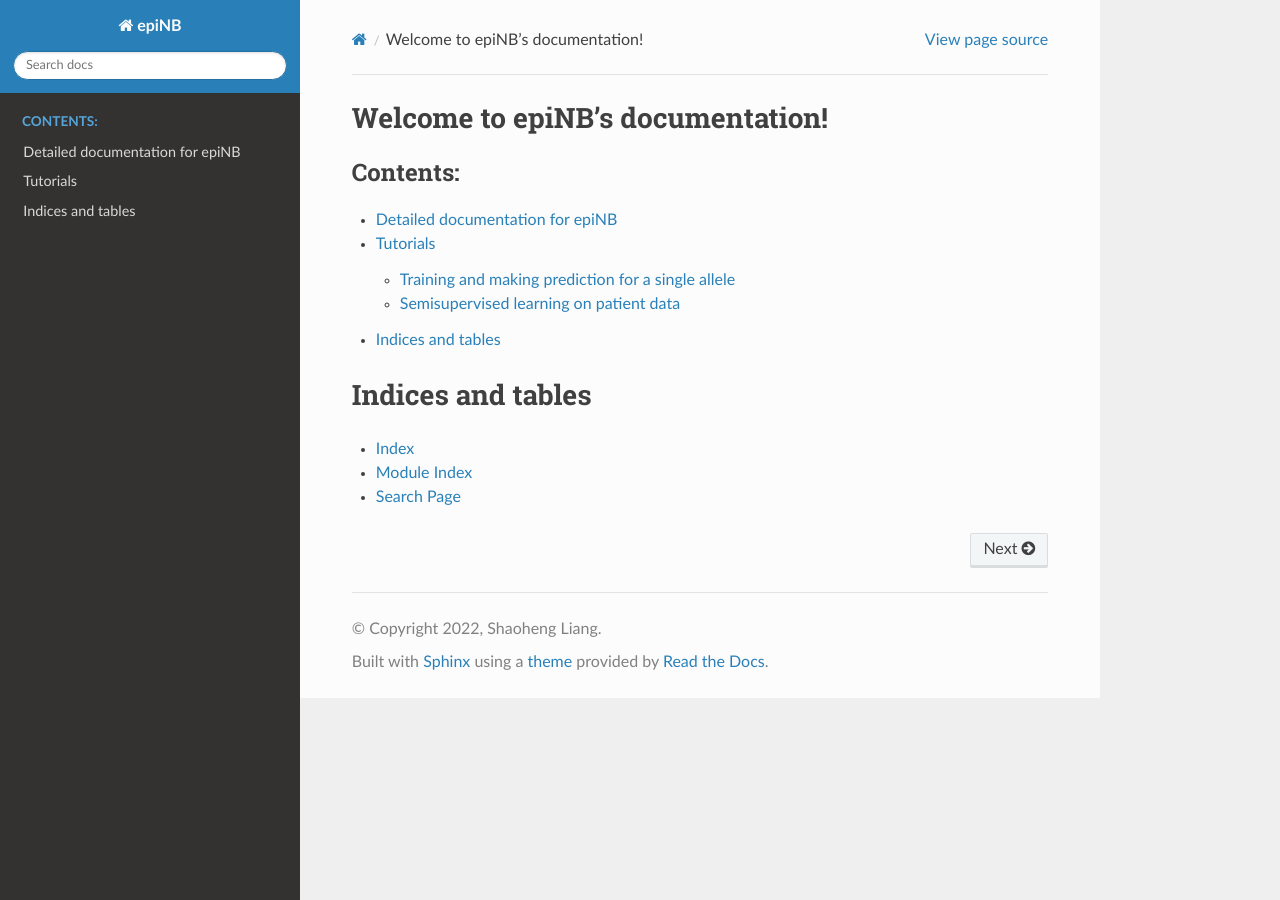
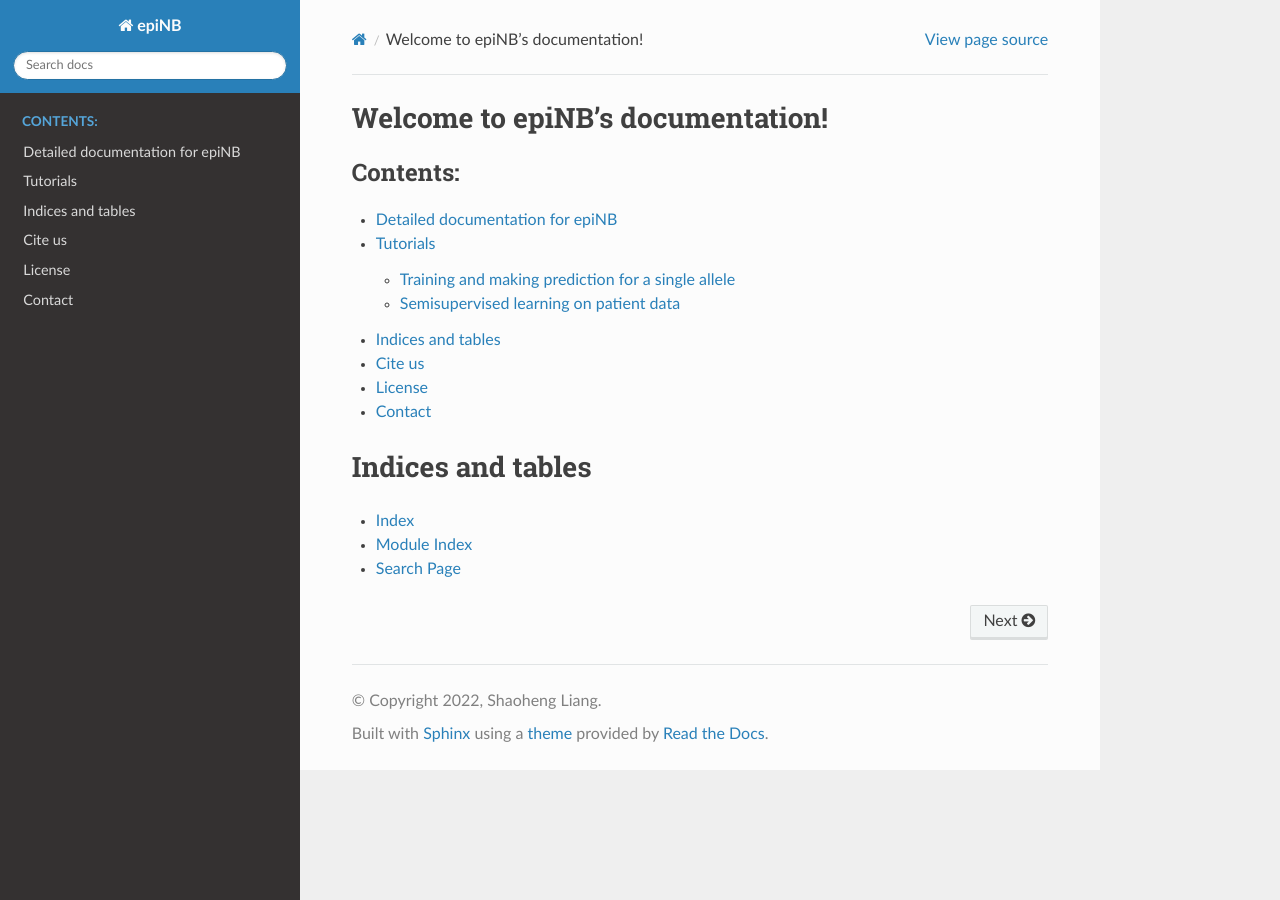
Before and after one commit to KChen-lab/epiNB, a Sphinx documentation site: the page built from docs/index.rst, in a window 1280 px wide. Built offline with Sphinx 7.4.7 and the Read the Docs theme 2.0.0, drawn with Linux system fonts in a browser that asks for light colours.

Commit message:
add essential parts for the site

```diff
--- /dev/null
+++ b/docs/citation.rst
@@ -0,0 +1,4 @@
+Cite us
+=======================
+
+Manuscript in preparation. We will put one on BioRxiv soon.
--- /dev/null
+++ b/docs/contact.rst
@@ -0,0 +1,4 @@
+Contact
+=======================
+
+Shaoheng Liang sliang3@mdanderson.org
--- a/docs/index.rst
+++ b/docs/index.rst
@@ -12,6 +12,9 @@ Welcome to epiNB's documentation!
 
    modules
    tutorials
+   citation
+   license
+   contact
 
 
 Indices and tables
--- /dev/null
+++ b/docs/license.rst
@@ -0,0 +1,6 @@
+License
+=======================
+
+Copyright (c) 2020 Shaoheng Liang @ Ken Chen lab. All rights reserved.
+
+Please contact the authors for permission to use. A open-source license may be added later.
```
